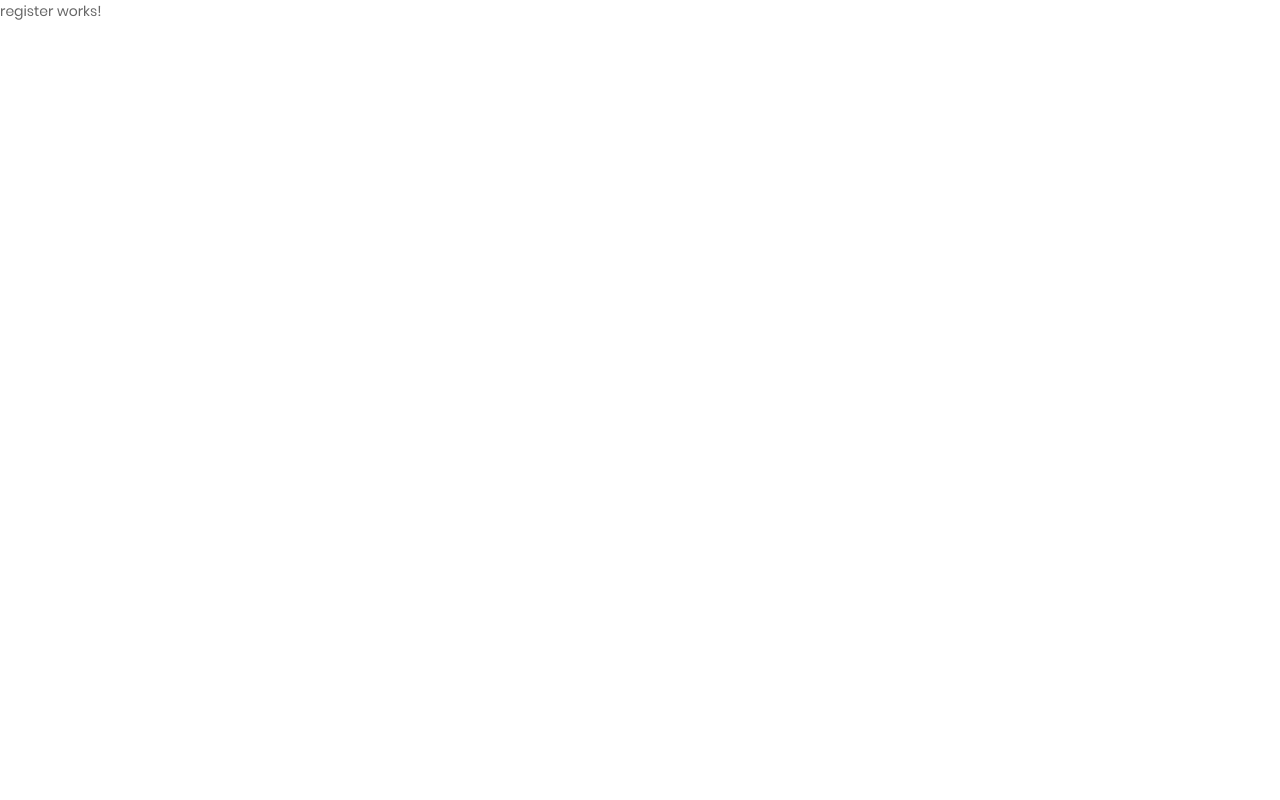
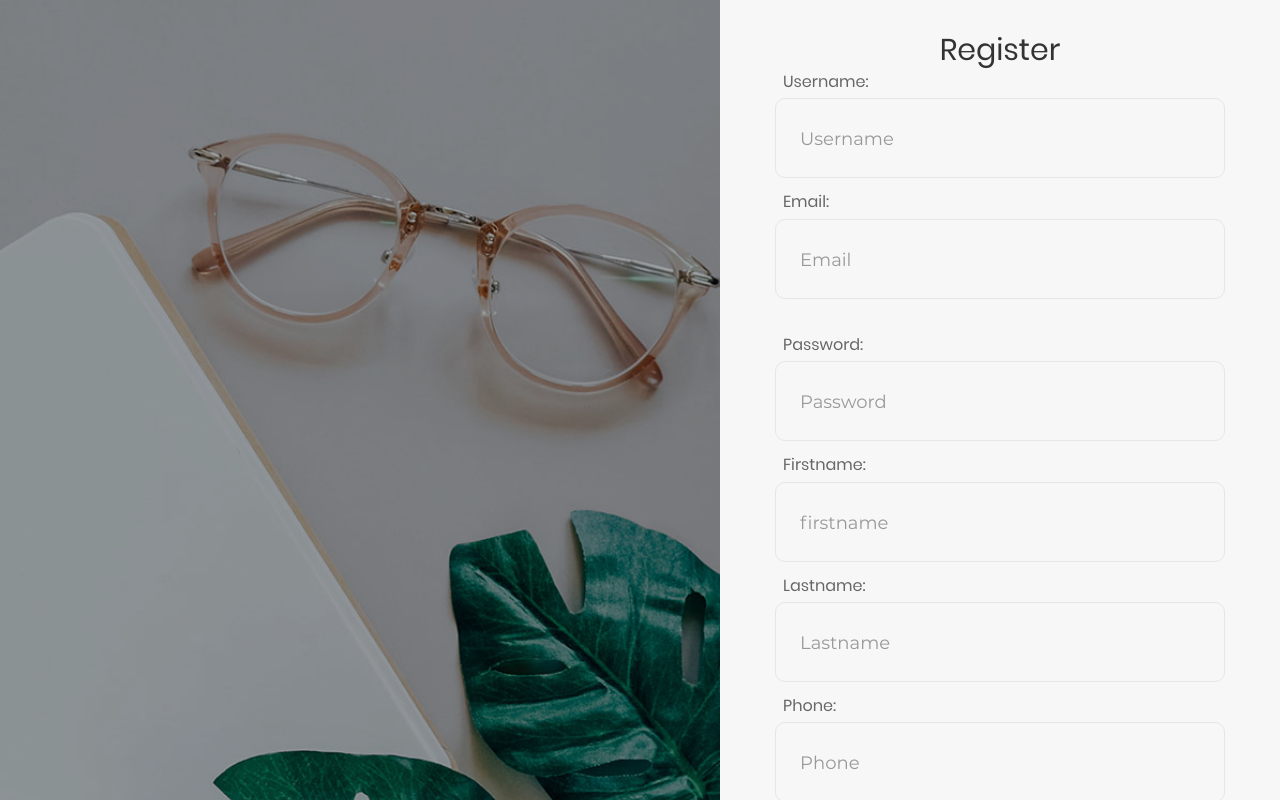
Before and after one commit to mahdibouaziz/revizely-front, an Angular app: page /register in a window 1280 px wide. Shown: the top 800 px of the page. Built offline with nearby package versions, Linux system fonts and the light colour scheme.

Commit message:
finished the register functionality

```diff
--- a/src/app/auth/auth.service.ts
+++ b/src/app/auth/auth.service.ts
@@ -14,4 +14,8 @@ export class AuthService {
   login(credentials: any): Observable<any> {
     return this.http.post(`${url}/login`, credentials);
   }
+
+  register(userData: any): Observable<any> {
+    return this.http.post(`${url}/register`, userData);
+  }
 }
--- a/src/app/auth/register/register.component.css
+++ b/src/app/auth/register/register.component.css
@@ -0,0 +1,8 @@
+.error-message {
+  color: rgb(248, 33, 33);
+  margin-left: 0.5rem;
+}
+
+.linktosecond {
+  font-size: 1rem;
+}
--- a/src/app/auth/register/register.component.html
+++ b/src/app/auth/register/register.component.html
@@ -1 +1,141 @@
-<p>register works!</p>
+<div class="limiter">
+  <div class="container-login100">
+    <div class="wrap-login100">
+      <form
+        class="login100-form validate-form"
+        [formGroup]="registerForm"
+        (ngSubmit)="register()"
+        style="padding-top: 2rem"
+      >
+        <span class="login100-form-title">Register</span>
+
+        <p style="font-size: 1rem; margin-bottom: 0.2rem; margin-left: 0.5rem">
+          Username:
+        </p>
+        <div class="wrap-input100 validate-input">
+          <input
+            class="input100"
+            type="text"
+            name="username"
+            formControlName="username"
+          />
+          <span class="focus-input100"></span>
+          <span *ngIf="!registerForm.value.username" class="label-input100"
+            >Username</span
+          >
+        </div>
+        <p *ngIf="errorUser" class="error-message">Username is required</p>
+
+        <p style="font-size: 1rem; margin-bottom: 0.2rem; margin-left: 0.5rem">
+          Email:
+        </p>
+        <div class="wrap-input100 validate-input">
+          <input
+            class="input100"
+            type="text"
+            name="username"
+            formControlName="email"
+          />
+          <span class="focus-input100"></span>
+          <span *ngIf="!registerForm.value.email" class="label-input100"
+            >Email</span
+          >
+        </div>
+        <p *ngIf="errorEmail" class="error-message">Email is required</p>
+
+        <p
+          style="
+            font-size: 1rem;
+            margin-bottom: 0.2rem;
+            margin-left: 0.5rem;
+            margin-top: 2rem;
+          "
+        >
+          Password:
+        </p>
+        <div class="wrap-input100 validate-input">
+          <input class="input100" type="password" formControlName="password" />
+          <span class="focus-input100"></span>
+          <span *ngIf="!registerForm.value.password" class="label-input100"
+            >Password</span
+          >
+        </div>
+        <p *ngIf="errorPass" class="error-message">Password is required</p>
+
+        <p style="font-size: 1rem; margin-bottom: 0.2rem; margin-left: 0.5rem">
+          Firstname:
+        </p>
+        <div class="wrap-input100 validate-input">
+          <input
+            class="input100"
+            type="text"
+            name="username"
+            formControlName="firstName"
+          />
+          <span class="focus-input100"></span>
+          <span *ngIf="!registerForm.value.firstName" class="label-input100"
+            >firstname</span
+          >
+        </div>
+        <p *ngIf="errorFirstname" class="error-message">
+          Firstname is required
+        </p>
+
+        <p style="font-size: 1rem; margin-bottom: 0.2rem; margin-left: 0.5rem">
+          Lastname:
+        </p>
+        <div class="wrap-input100 validate-input">
+          <input
+            class="input100"
+            type="text"
+            name="username"
+            formControlName="lastName"
+          />
+          <span class="focus-input100"></span>
+          <span *ngIf="!registerForm.value.lastName" class="label-input100"
+            >Lastname</span
+          >
+        </div>
+        <p *ngIf="errorLastname" class="error-message">Lastname is required</p>
+
+        <p style="font-size: 1rem; margin-bottom: 0.2rem; margin-left: 0.5rem">
+          Phone:
+        </p>
+        <div class="wrap-input100 validate-input">
+          <input
+            class="input100"
+            type="text"
+            name="username"
+            formControlName="telephone"
+          />
+          <span class="focus-input100"></span>
+          <span *ngIf="!registerForm.value.telephone" class="label-input100"
+            >Phone</span
+          >
+        </div>
+        <p *ngIf="errorPhone" class="error-message">Phone is required</p>
+
+        <div class="container-login100-form-btn" style="margin-top: 2rem">
+          <button type="submit" class="login100-form-btn">Register</button>
+        </div>
+
+        <span *ngIf="!isErrorMessage" class="label-input100">{{
+          errorMessage
+        }}</span>
+
+        <div class="text-center p-t-20 p-b-20">
+          <span class="txt2 linktosecond"> or </span>
+          <a class="linktosecond" routerLink="/login">Login</a>
+        </div>
+      </form>
+
+      <div
+        class="login100-more"
+        style="
+          background-image: url('../.././../assets/images/bg-01.jpg');
+          filter: brightness(70%);
+        "
+      ></div>
+    </div>
+  </div>
+</div>
--- a/src/app/auth/register/register.component.ts
+++ b/src/app/auth/register/register.component.ts
@@ -1,15 +1,105 @@
 import { Component, OnInit } from '@angular/core';
+import { FormControl, FormGroup, Validators } from '@angular/forms';
+import { Router } from '@angular/router';
+import { AuthService } from '../auth.service';
 
 @Component({
   selector: 'app-register',
   templateUrl: './register.component.html',
-  styleUrls: ['./register.component.css']
+  styleUrls: ['./register.component.css'],
 })
 export class RegisterComponent implements OnInit {
+  errorUser = false;
+  errorPass = false;
+  errorEmail = false;
+  errorFirstname = false;
+  errorLastname = false;
+  errorPhone = false;
 
-  constructor() { }
+  errorMessage: string = '';
+  isErrorMessage = false;
 
-  ngOnInit(): void {
+  registerForm = new FormGroup({
+    username: new FormControl('', Validators.required),
+    email: new FormControl('', Validators.required),
+    password: new FormControl('', Validators.required),
+    firstName: new FormControl('', Validators.required),
+    lastName: new FormControl('', Validators.required),
+    telephone: new FormControl('', Validators.required),
+  });
+
+  constructor(private authService: AuthService, private router: Router) {}
+
+  ngOnInit(): void {}
+
+  register() {
+    if (!this.registerForm.valid) {
+      if (!this.registerForm.get('username')?.valid) {
+        // console.log('username Not valid');
+        this.errorUser = true;
+        setTimeout(() => {
+          this.errorUser = false;
+        }, 5000);
+      }
+
+      if (!this.registerForm.get('email')?.valid) {
+        // console.log('password Not valid');
+        this.errorEmail = true;
+        setTimeout(() => {
+          this.errorEmail = false;
+        }, 5000);
+      }
+
+      if (!this.registerForm.get('password')?.valid) {
+        // console.log('password Not valid');
+        this.errorPass = true;
+        setTimeout(() => {
+          this.errorPass = false;
+        }, 5000);
+      }
+
+      if (!this.registerForm.get('firstName')?.valid) {
+        // console.log('password Not valid');
+        this.errorFirstname = true;
+        setTimeout(() => {
+          this.errorFirstname = false;
+        }, 5000);
+      }
+
+      if (!this.registerForm.get('lastName')?.valid) {
+        // console.log('password Not valid');
+        this.errorLastname = true;
+        setTimeout(() => {
+          this.errorLastname = false;
+        }, 5000);
+      }
+
+      if (!this.registerForm.get('telephone')?.valid) {
+        // console.log('password Not valid');
+        this.errorPhone = true;
+        setTimeout(() => {
+          this.errorPhone = false;
+        }, 5000);
+      }
+
+      return;
+    }
+
+    // console.log(this.registerForm.value);
+
+    this.authService.register(this.registerForm.value).subscribe(
+      (result) => {
+        console.log(result);
+        this.router.navigate(['/login']);
+      },
+      (error) => {
+        this.errorMessage = error.error.message;
+        this.isErrorMessage = true;
+        setTimeout(() => {
+          this.isErrorMessage = false;
+        }, 5000);
+        console.log(error);
+      }
+    );
   }
-
 }
```
Also changed, not shown: src/app/auth/login/login.component.html (+0 -16 lines).
